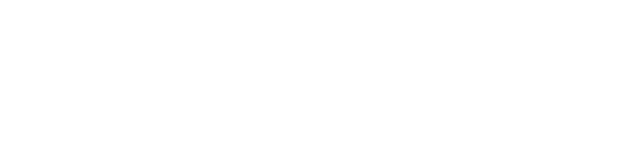
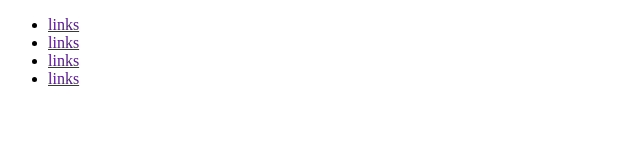
Before and after one commit to htpple/test-repo, a plain HTML site: page index.html in a window 1280 px wide. Shown: the whole page, without its empty margins (0-640 px from the left). Drawn offline with Linux system fonts and the light colour scheme.

Commit message:
added header

```diff
--- a/index.html
+++ b/index.html
@@ -6,6 +6,15 @@
     <title>Document</title>
 </head>
 <body>
-
+    <header>
+        <nav>
+            <ul>
+                <li><a href="">links</a></li>
+                <li><a href="">links</a></li>
+                <li><a href="">links</a></li>
+                <li><a href="">links</a></li>
+            </ul>
+        </nav>
+    </header>
 </body>
 </html>
```
